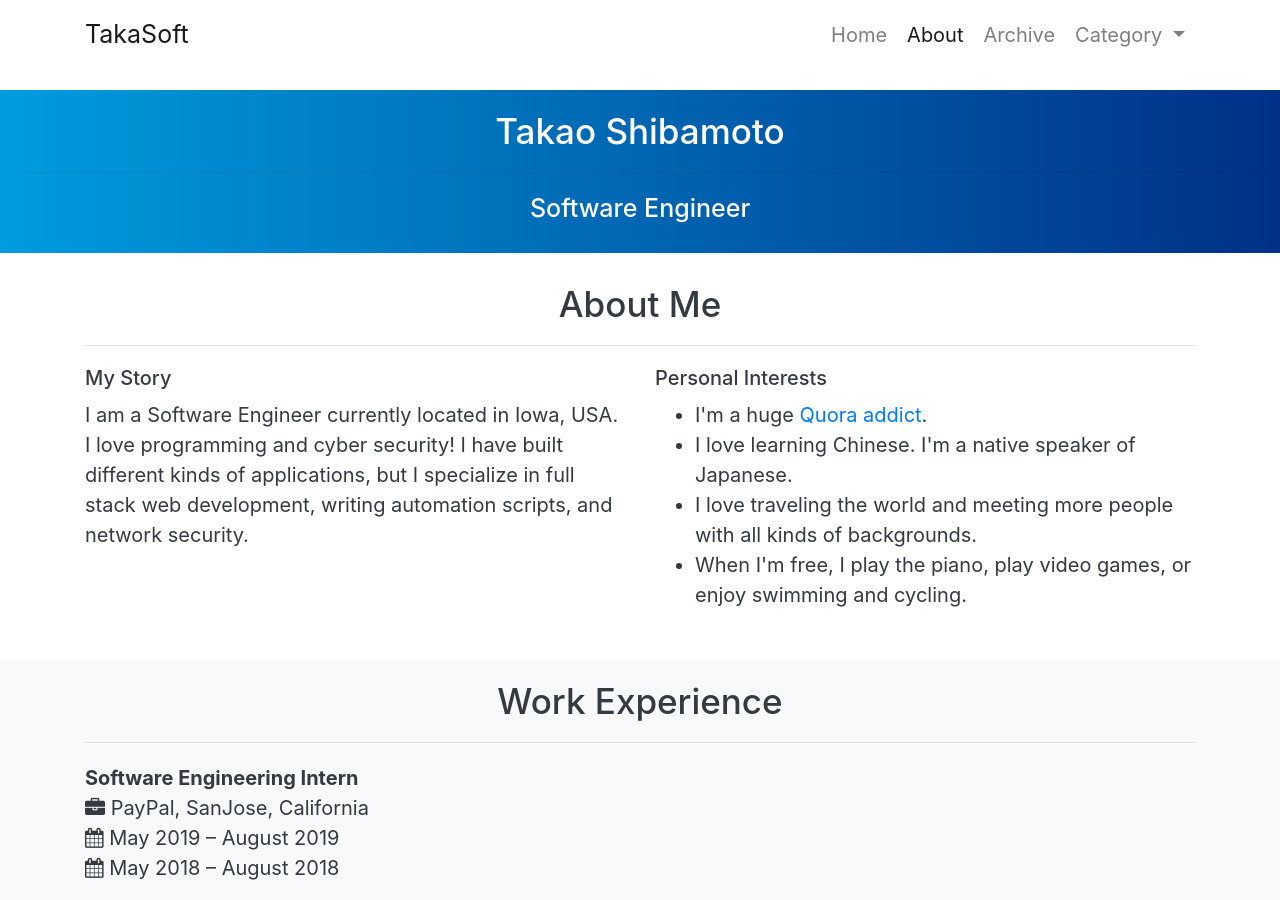
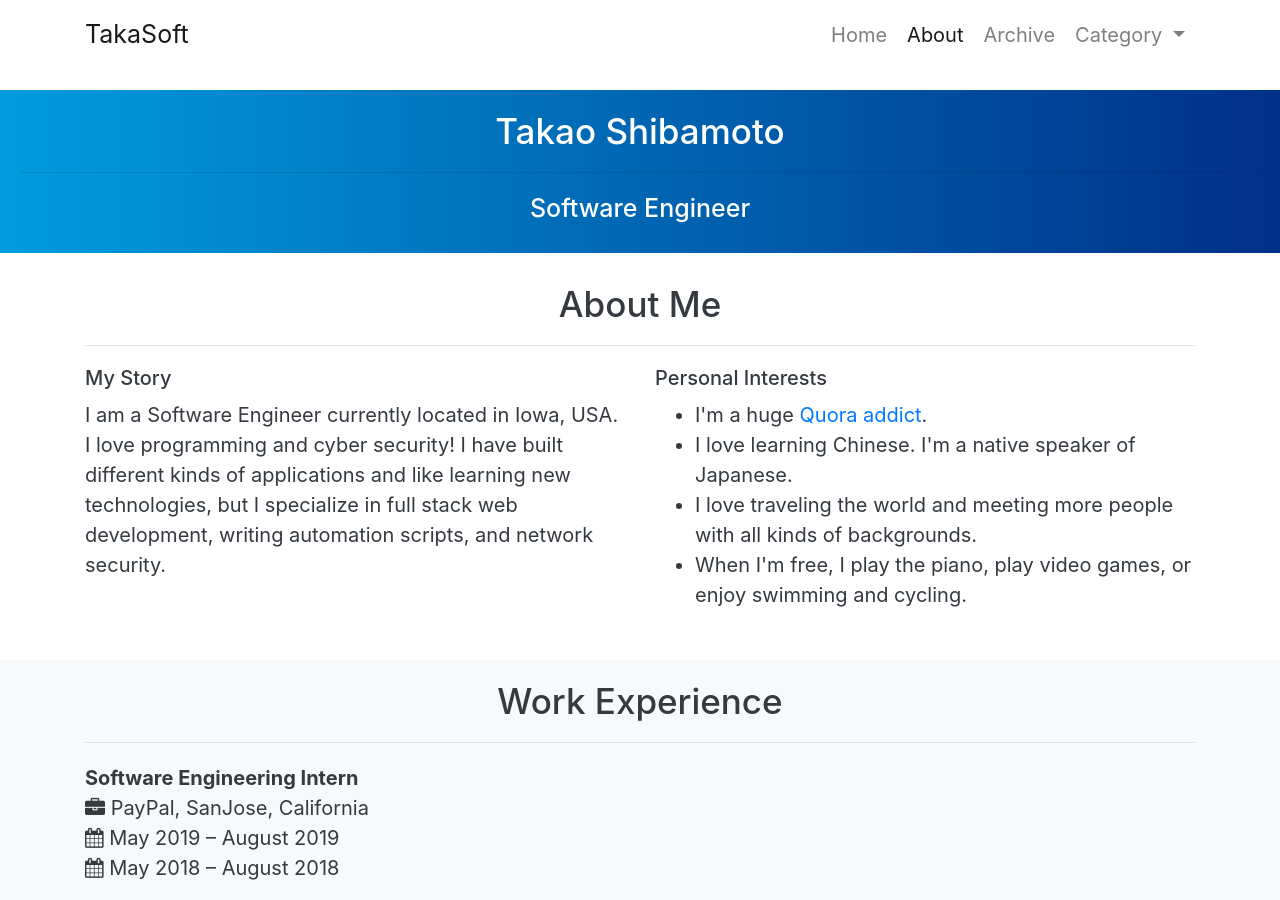
Before and after one commit to takasoft/takasoft.github.io, a Jekyll site: the page built from about.html, in a window 1280 px wide and 900 px high. Built offline with Jekyll 4.4.1, drawn with Linux system fonts in a browser that asks for light colours.

Commit message:
Update about.html

```diff
--- a/about.html
+++ b/about.html
@@ -18,7 +18,7 @@ filetype: html
     <div class="row">
       <div class="col-sm" style="margin-bottom: 10px;">
         <h6>My Story</h6>
-        I am a Software Engineer currently located in Iowa, USA. I love programming and cyber security! I have built different kinds of applications, but I specialize in full stack web development, writing automation scripts, and network security.
+        I am a Software Engineer currently located in Iowa, USA. I love programming and cyber security! I have built different kinds of applications and like learning new technologies, but I specialize in full stack web development, writing automation scripts, and network security.
       </div>
       <div class="col-sm">
         <h6>Personal Interests</h6>
```
